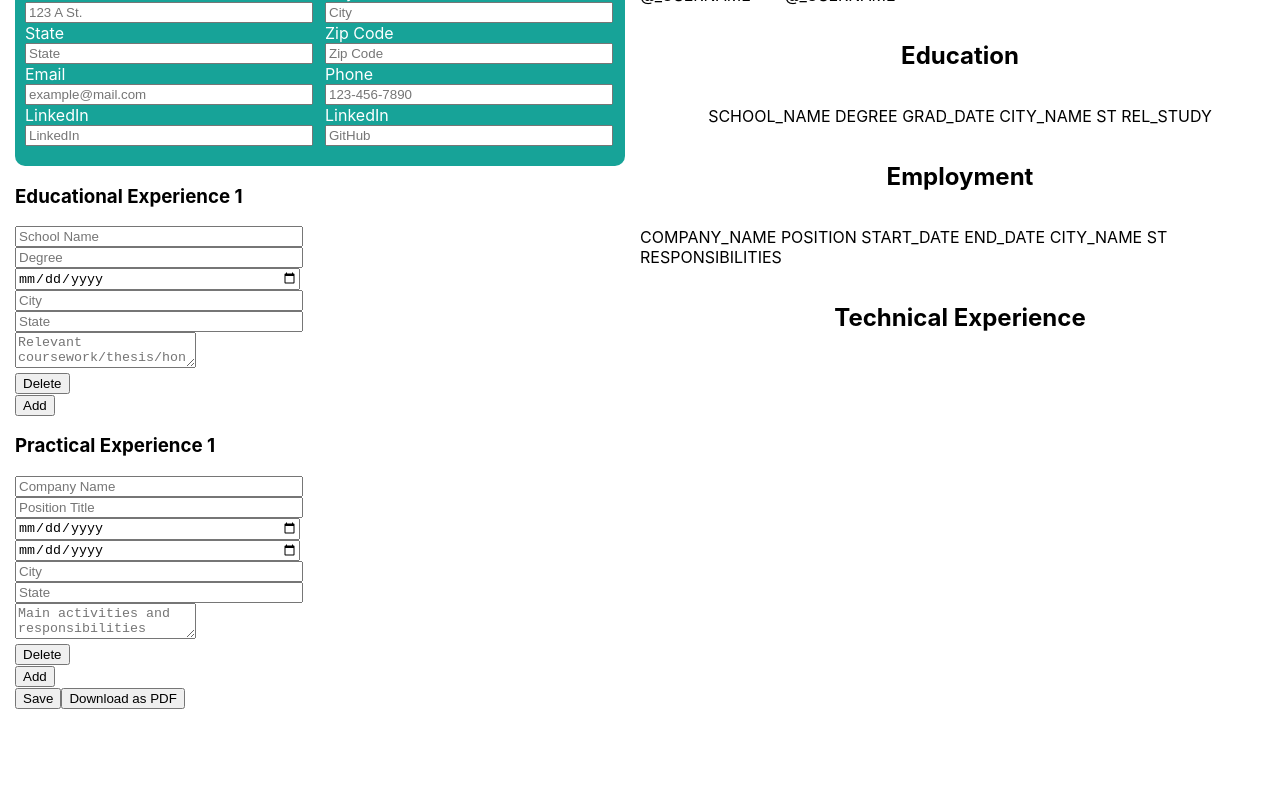
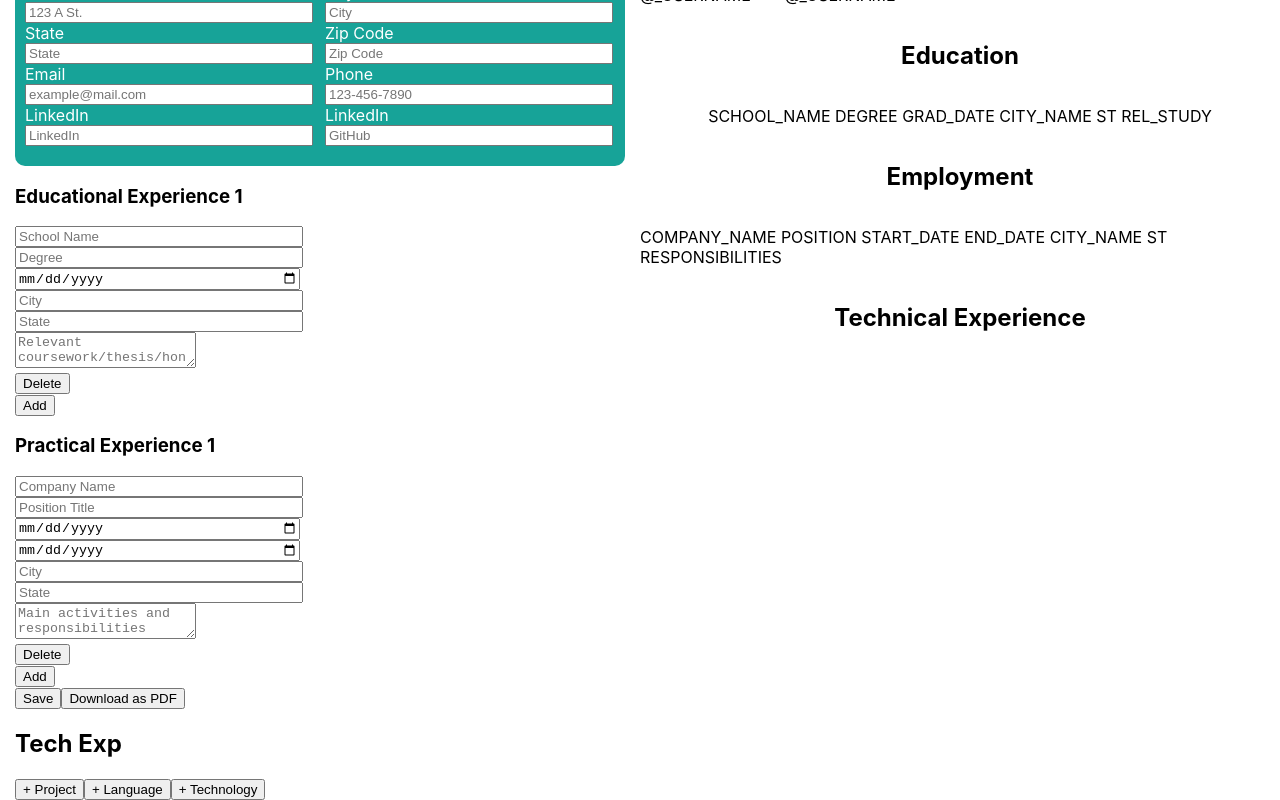
Before and after one commit to danmenjivar/cv-project, a React (Create React App) app: page / in a window 1280 px wide. Shown: the part 179-979 px from the top of the page. Before the commit the page ends 888 px from the top, so only its background shows below. Built offline with nearby package versions, Linux system fonts and the light colour scheme; some icons are missing; the HTML template or start-up script is replaced by a standard one.

Commit message:
Add ability to enter tech skills to resume

```diff
--- a/src/App.js
+++ b/src/App.js
@@ -3,6 +3,7 @@ import Nav from "./components/Nav";
 import PersonalInfo from "./components/PersonalInfo";
 import EducationalExp from "./components/EducationalExp";
 import PracticalExp from "./components/PracticalExp";
+import TechExp from "./components/TechExp";
 import CVPreview from "./components/CVPreview";
 import "./styles/App.css";
 import { useReactToPrint } from "react-to-print";
@@ -49,6 +50,8 @@ function App() {
       resp: "RESPONSIBILITIES",
     },
   ]);
+
+  const [tech, setTech] = useState();
 
   // refs
   const previewRef = useRef(); // for calling react-to-print
@@ -118,6 +121,7 @@ function App() {
         />
         <button onClick={handleSave}>Save</button>
         <button onClick={handlePrint}>Download as PDF</button>
+        <TechExp />
       </div>
       <CVPreview
         ref={previewRef}
--- /dev/null
+++ b/src/components/Langs.js
@@ -0,0 +1,15 @@
+import React from "react";
+
+export default function Langs() {
+  return (
+    <div>
+      <form id="lang">
+        <label htmlFor="lang">
+          Language
+          <input type="text" name="lang" />
+        </label>
+      </form>
+      <button>Delete</button>
+    </div>
+  );
+}
--- /dev/null
+++ b/src/components/Projs.js
@@ -0,0 +1,27 @@
+import React from "react";
+
+export default function Projs() {
+  return (
+    <div>
+      <form id="proj">
+        <label htmlFor="title">
+          Project Title
+          <input type="text" name="title" id="" />
+        </label>
+        <label htmlFor="year">
+          Year
+          <input type="text" name="year" id="" />
+        </label>
+        <label htmlFor="description">
+          Description
+          <input type="text" name="description" id="" />
+        </label>
+        <label htmlFor="Relevant Technologies/Tools">
+          Relevant Tech/Tools:
+          <input type="text" name="Relevant Technologies/Tools" id="" />
+        </label>
+      </form>
+      <button>Delete</button>
+    </div>
+  );
+}
--- /dev/null
+++ b/src/components/TechExp.js
@@ -0,0 +1,73 @@
+import React, { useState } from "react";
+import Projs from "./Projs";
+import Langs from "./Langs";
+import Tools from "./Tools";
+
+export default function TechExp() {
+  const [projs, setProjs] = useState([
+    // {
+    //   key: 0,
+    //   id: 0,
+    //   title: "PROJ_TITLE",
+    //   desc: "PROJ_DESC",
+    //   etc: "LANG/TOOLS",
+    // },
+  ]);
+
+  const [langs, setLangs] = useState([]);
+
+  const [tools, setTools] = useState([]);
+
+  const addProjectHandler = (e) => {
+    setProjs([
+      ...projs,
+      {
+        key: 0,
+        id: 0,
+        title: "PROJ_TITLE",
+        desc: "PROJ_DESC",
+        etc: "LANG/TOOLS",
+      },
+    ]);
+  };
+
+  const addLanguageHandler = (e) => {
+    setLangs([
+      ...langs,
+      {
+        key: 0,
+        id: 0,
+        lang: "LANG_NAME",
+      },
+    ]);
+  };
+
+  const addToolHandler = (e) => {
+    setTools([
+      ...tools,
+      {
+        key: 0,
+        id: 0,
+        toolName: "TECH_NAME",
+      },
+    ]);
+  };
+
+  return (
+    <div>
+      <h2>Tech Exp</h2>
+      <button onClick={addProjectHandler}>+ Project</button>
+      <button onClick={addLanguageHandler}>+ Language</button>
+      <button onClick={addToolHandler}>+ Technology</button>
+      {projs.map((proj) => {
+        return <Projs />;
+      })}{" "}
+      {langs.map((lang) => {
+        return <Langs />;
+      })}
+      {tools.map((tool) => {
+        return <Tools />;
+      })}
+    </div>
+  );
+}
--- /dev/null
+++ b/src/components/Tools.js
@@ -0,0 +1,15 @@
+import React from "react";
+
+export default function Tools() {
+  return (
+    <div>
+      <form id="tools">
+        <label htmlFor="toolName">
+          Technology
+          <input type="text" name="toolName" />
+        </label>
+      </form>
+      <button>Delete</button>
+    </div>
+  );
+}
```
